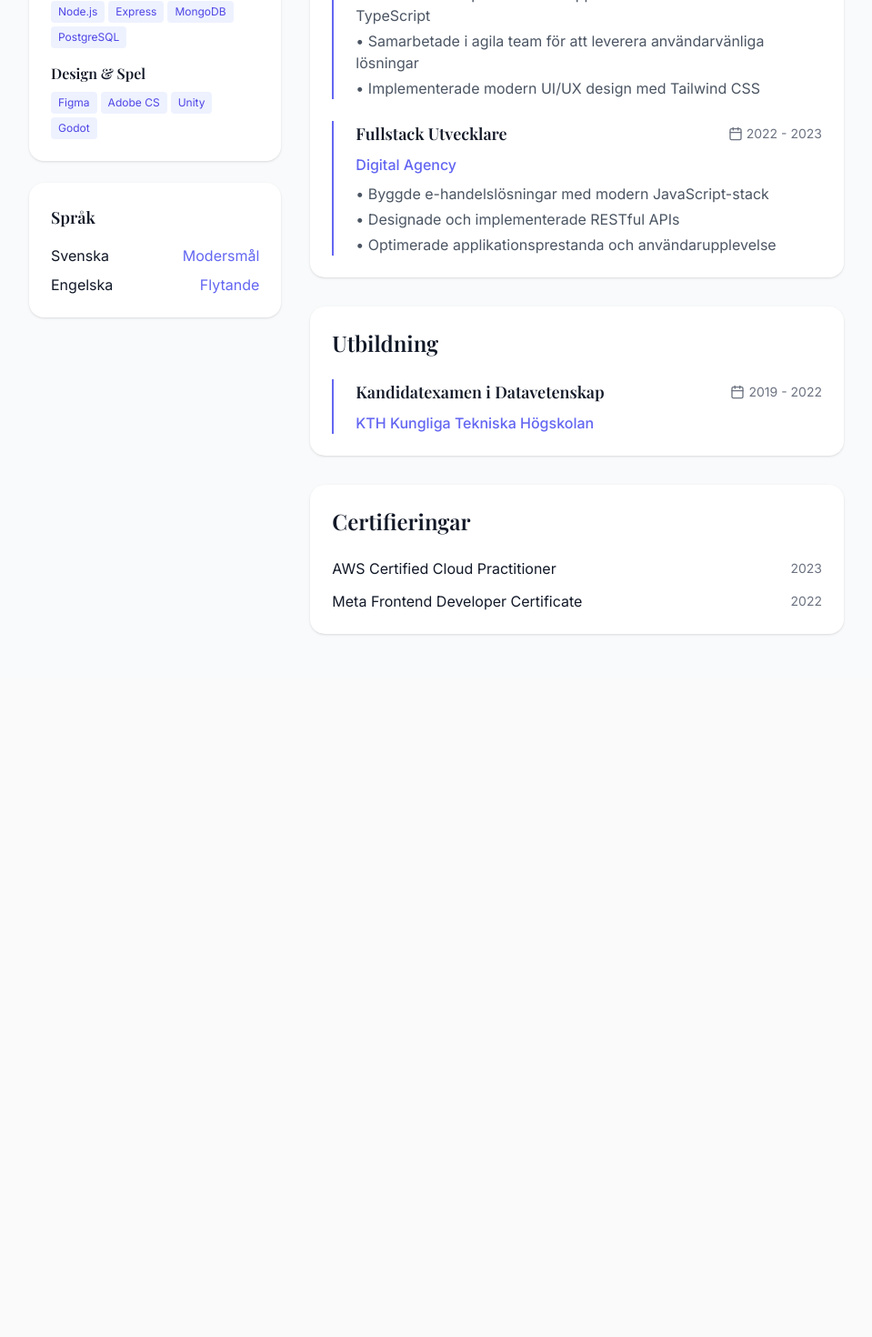
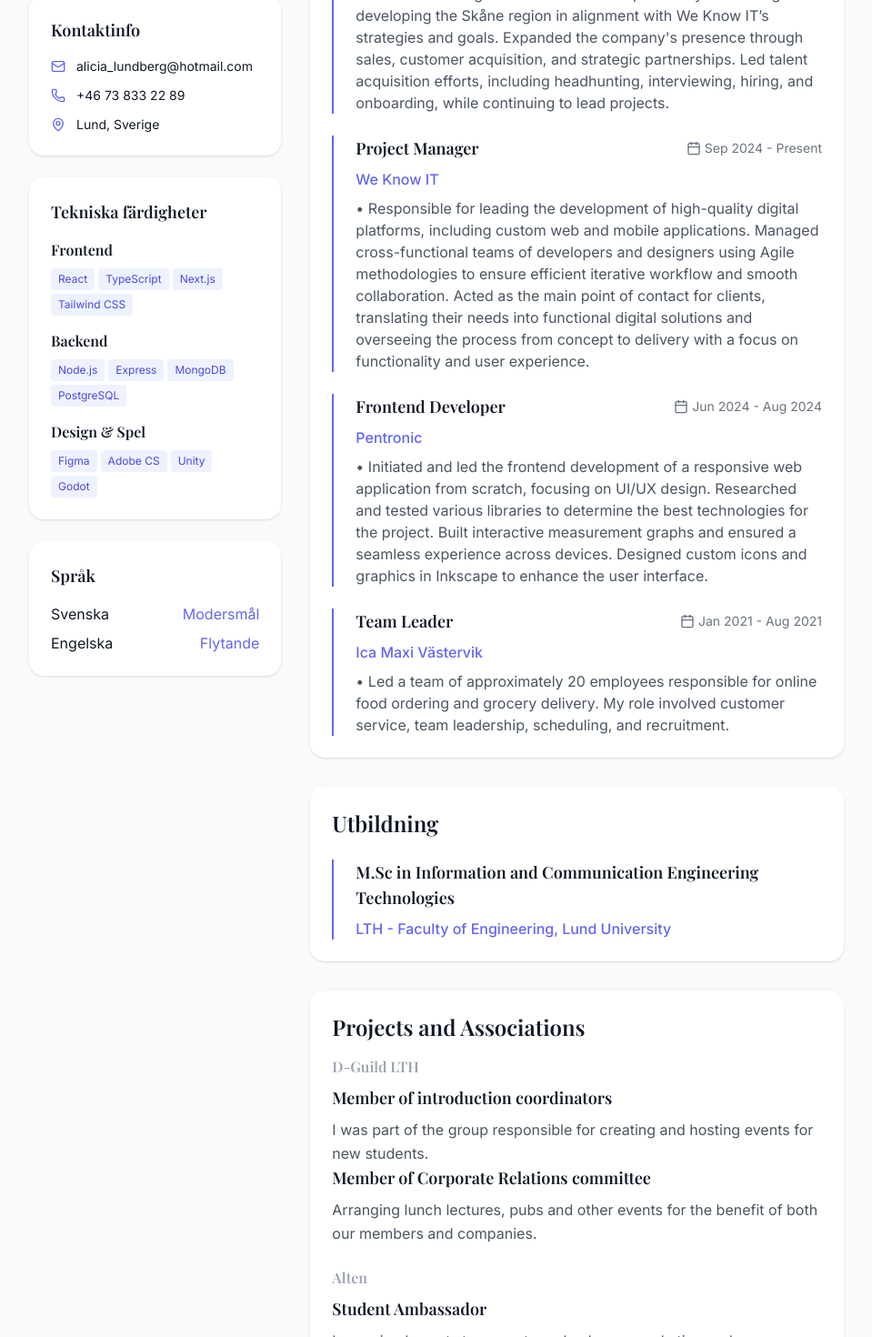
Before and after one commit to Alicia-Lundberg/Portfolio, a Next.js app: page /cv in a window 1280 px wide. Shown: the part 780-2250 px from the top of the page at 91% size, without its empty margins (160-1119 px from the left). Before the commit the page ends 1525 px from the top, so only its background shows below. Built offline with nearby package versions, Linux system fonts and the light colour scheme.

Commit message:
filled in job experience, added profile image to cv

```diff
--- a/src/app/cv/page.tsx
+++ b/src/app/cv/page.tsx
@@ -29,21 +29,31 @@
           <div className="grid md:grid-cols-3 gap-8">
             {/* Sidebar */}
             <div className="md:col-span-1 space-y-6">
+                {/* Profile picture */}
+                <div className="bg-white rounded-xl shadow p-6">
+                <div className="w-35 h-35 rounded-xl overflow-hidden mx-auto mb-4">
+                    <img
+                    src="/img/Alicia.jpeg"
+                    alt="Alicia Lundberg"
+                    className="w-full h-full object-cover"
+                    />
+                </div>
+              </div>
               {/* Contact Info */}
               <div className="bg-white rounded-xl shadow p-6">
                 <h3 className="text-lg font-semibold mb-4">Kontaktinfo</h3>
                 <div className="space-y-3">
                   <div className="flex items-center">
                     <Mail className="h-4 w-4 text-indigo-500 mr-3" />
-                    <span className="text-sm">din.email@exempel.se</span>
+                    <span className="text-sm">alicia_lundberg@hotmail.com</span>
                   </div>
                   <div className="flex items-center">
                     <Phone className="h-4 w-4 text-indigo-500 mr-3" />
-                    <span className="text-sm">+46 70 123 45 67</span>
+                    <span className="text-sm">+46 73 833 22 89</span>
                   </div>
                   <div className="flex items-center">
                     <MapPin className="h-4 w-4 text-indigo-500 mr-3" />
-                    <span className="text-sm">Stockholm, Sverige</span>
+                    <span className="text-sm">Lund, Sverige</span>
                   </div>
                 </div>
               </div>
@@ -102,26 +112,38 @@
 
               {/* Experience */}
               <div className="bg-white rounded-xl shadow p-6">
-                <h2 className="text-2xl font-semibold mb-6">Arbetslivserfarenhet</h2>
+                <h2 className="text-2xl font-semibold mb-6">Work experience</h2>
                 {[
                   {
-                    role: "Frontend Utvecklare",
-                    company: "Tech Startup AB",
-                    period: "2023 - Nu",
+                    role: "Regional Director",
+                    company: "We Know IT",
+                    period: "Jan 2025 - Present",
                     tasks: [
-                      "Utvecklade responsiva webbapplikationer med React och TypeScript",
-                      "Samarbetade i agila team för att leverera användarvänliga lösningar",
-                      "Implementerade modern UI/UX design med Tailwind CSS"
+                      "Promoted to Regional Director with responsibility for leading and developing the Skåne region in alignment with We Know IT’s strategies and goals. Expanded the company's presence through sales, customer acquisition, and strategic partnerships. Led talent acquisition efforts, including headhunting, interviewing, hiring, and onboarding, while continuing to lead projects."
                     ]
                   },
                   {
-                    role: "Fullstack Utvecklare",
-                    company: "Digital Agency",
-                    period: "2022 - 2023",
+                    role: "Project Manager",
+                    company: "We Know IT",
+                    period: "Sep 2024 - Present",
                     tasks: [
-                      "Byggde e-handelslösningar med modern JavaScript-stack",
-                      "Designade och implementerade RESTful APIs",
-                      "Optimerade applikationsprestanda och användarupplevelse"
+                      "Responsible for leading the development of high-quality digital platforms, including custom web and mobile applications. Managed cross-functional teams of developers and designers using Agile methodologies to ensure efficient iterative workflow and smooth collaboration. Acted as the main point of contact for clients, translating their needs into functional digital solutions and overseeing the process from concept to delivery with a focus on functionality and user experience."
+                    ]
+                  },
+                  {
+                    role: "Frontend Developer",
+                    company: "Pentronic",
+                    period: "Jun 2024 - Aug 2024",
+                    tasks: [
+                      "Initiated and led the frontend development of a responsive web application from scratch, focusing on UI/UX design. Researched and tested various libraries to determine the best technologies for the project. Built interactive measurement graphs and ensured a seamless experience across devices. Designed custom icons and graphics in Inkscape to enhance the user interface."
+                    ]
+                  },
+                  {
+                    role: "Team Leader",
+                    company: "Ica Maxi Västervik",
+                    period: "Jan 2021 - Aug 2021",
+                    tasks: [
+                      "Led a team of approximately 20 employees responsible for online food ordering and grocery delivery. My role involved customer service, team leadership, scheduling, and recruitment."
                     ]
                   }
                 ].map((job) => (
@@ -148,29 +170,33 @@
                 <h2 className="text-2xl font-semibold mb-6">Utbildning</h2>
                 <div className="border-l-2 border-indigo-500 pl-6">
                   <div className="flex items-center mb-2">
-                    <h3 className="text-lg font-semibold">Kandidatexamen i Datavetenskap</h3>
-                    <div className="flex items-center ml-auto text-sm text-gray-500">
-                      <Calendar className="h-4 w-4 mr-1" />
-                      2019 - 2022
-                    </div>
+                    <h3 className="text-lg font-semibold">M.Sc in Information and Communication Engineering Technologies</h3>
+
                   </div>
-                  <p className="text-indigo-500 font-medium">KTH Kungliga Tekniska Högskolan</p>
+                  <p className="text-indigo-500 font-medium">LTH - Faculty of Engineering, Lund University</p>
                 </div>
               </div>
 
-              {/* Certifications */}
+              {/* Projects and associations */}
               <div className="bg-white rounded-xl shadow p-6">
-                <h2 className="text-2xl font-semibold mb-6">Certifieringar</h2>
-                <div className="space-y-3">
-                  <div className="flex justify-between items-center">
-                    <span>AWS Certified Cloud Practitioner</span>
-                    <span className="text-sm text-gray-500">2023</span>
-                  </div>
-                  <div className="flex justify-between items-center">
-                    <span>Meta Frontend Developer Certificate</span>
-                    <span className="text-sm text-gray-500">2022</span>
-                  </div>
-                </div>
+                <h2 className="text-2xl font-semibold mb-4">Projects and Associations</h2>
+                <h4 className="text font-semibold text-gray-400 mb-2">D-Guild LTH</h4>
+
+                <h3 className="text-lg font-semibold mb-2">Member of introduction coordinators</h3>
+                <p className="text-gray-600 leading-relaxed">
+                    I was part of the group responsible for creating and hosting events for new students.
+                </p>
+
+                <h3 className="text-lg font-semibold mb-2">Member of Corporate Relations committee </h3>
+                <p className="text-gray-600 leading-relaxed">
+                    Arranging lunch lectures, pubs and other events for the benefit of both our members and companies.
+                </p>
+
+                <h4 className="text font-semibold text-gray-400 mb-2 mt-6">Alten</h4>
+                <h3 className="text-lg font-semibold mb-2">Student Ambassador</h3>
+                <p className="text-gray-600 leading-relaxed">
+                    I organized events to promote and enhance marketing and exposure activities towards LTH students.
+                </p>
               </div>
             </div>
           </div>
```
Also changed, not shown: public/img/Alicia.jpeg (added).
